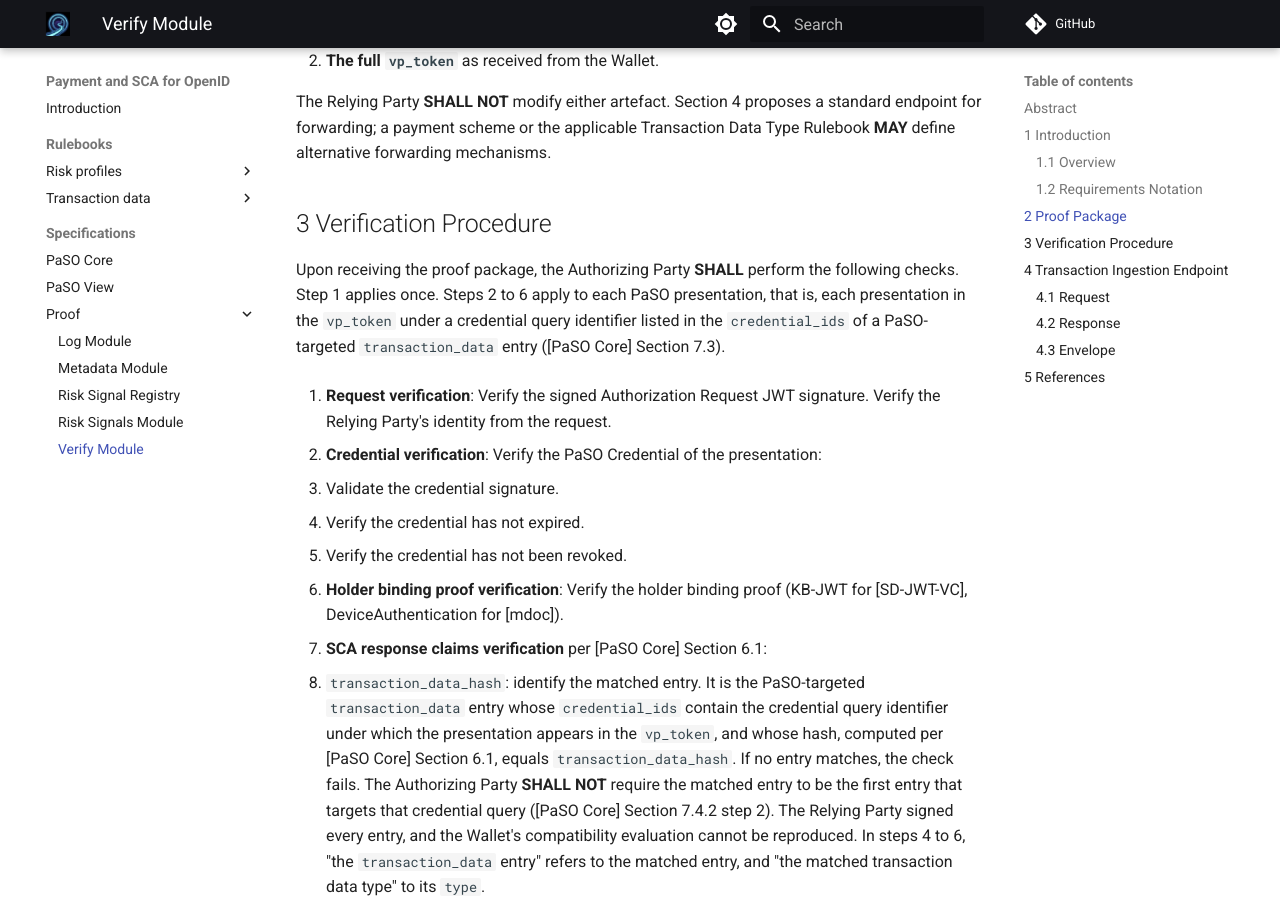
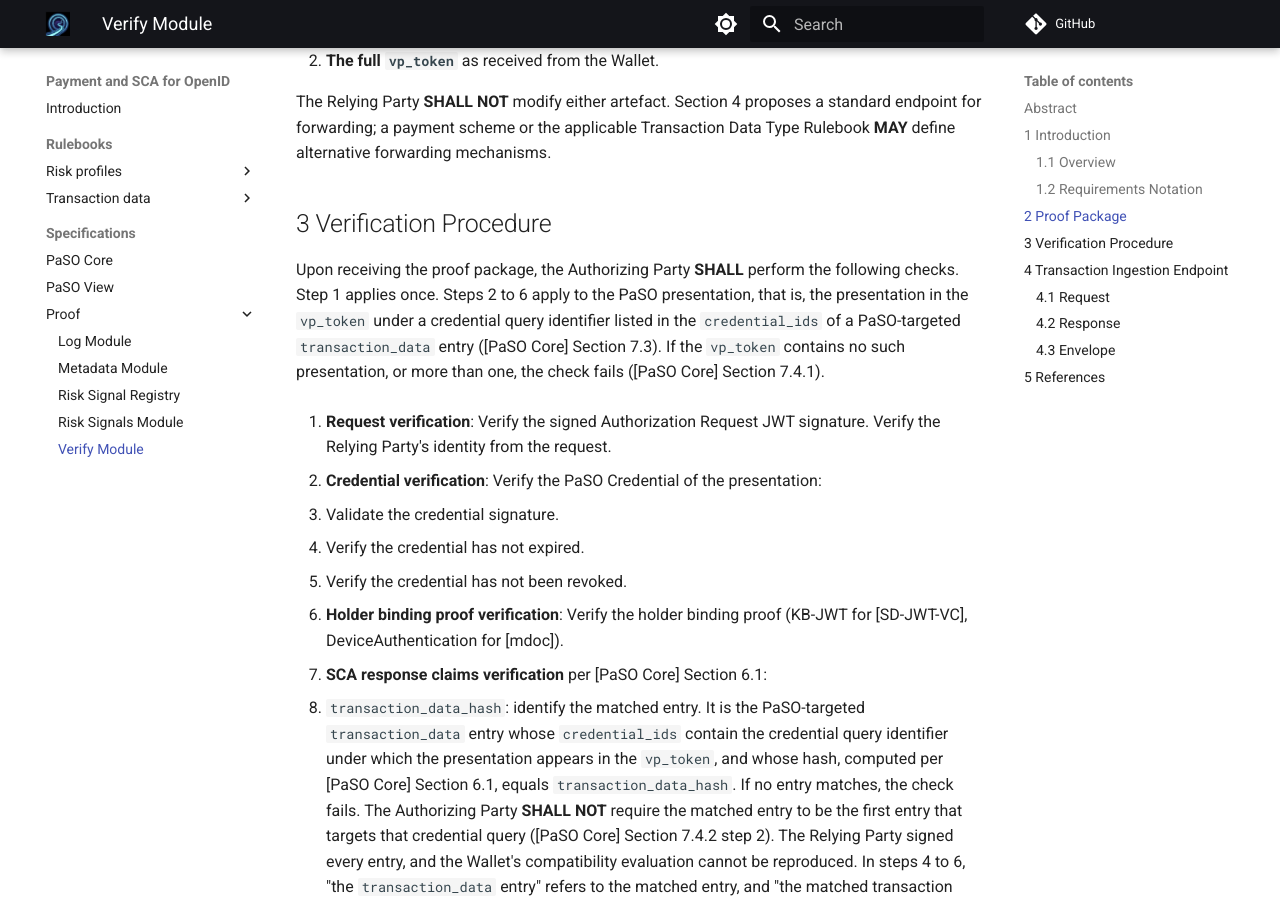
Before and after one commit to APTITUDE-Consortium/payments-and-sca-for-openid, an MkDocs documentation site: the page built from docs/specifications/proof/paso-proof-verify.md, in a window 1280 px wide and 900 px high, scrolled down 913 px. Built offline with MkDocs 1.6.1 and Material for MkDocs 9.7.7, drawn with Linux system fonts in a browser that asks for light colours; comment, search, counter and statistics services are not loaded; the version menu is left out.

Commit message:
docs: verify expects exactly one PaSO presentation

```diff
--- a/docs/specifications/proof/paso-proof-verify.md
+++ b/docs/specifications/proof/paso-proof-verify.md
@@ -27,7 +27,7 @@ The Relying Party **SHALL NOT** modify either artefact. Section 4 proposes a sta
 
 ## 3 Verification Procedure
 
-Upon receiving the proof package, the Authorizing Party **SHALL** perform the following checks. Step 1 applies once. Steps 2 to 6 apply to each PaSO presentation, that is, each presentation in the `vp_token` under a credential query identifier listed in the `credential_ids` of a PaSO-targeted `transaction_data` entry ([PaSO Core] Section 7.3).
+Upon receiving the proof package, the Authorizing Party **SHALL** perform the following checks. Step 1 applies once. Steps 2 to 6 apply to the PaSO presentation, that is, the presentation in the `vp_token` under a credential query identifier listed in the `credential_ids` of a PaSO-targeted `transaction_data` entry ([PaSO Core] Section 7.3). If the `vp_token` contains no such presentation, or more than one, the check fails ([PaSO Core] Section 7.4.1).
 
 1. **Request verification**: Verify the signed Authorization Request JWT signature. Verify the Relying Party's identity from the request.
 
```
